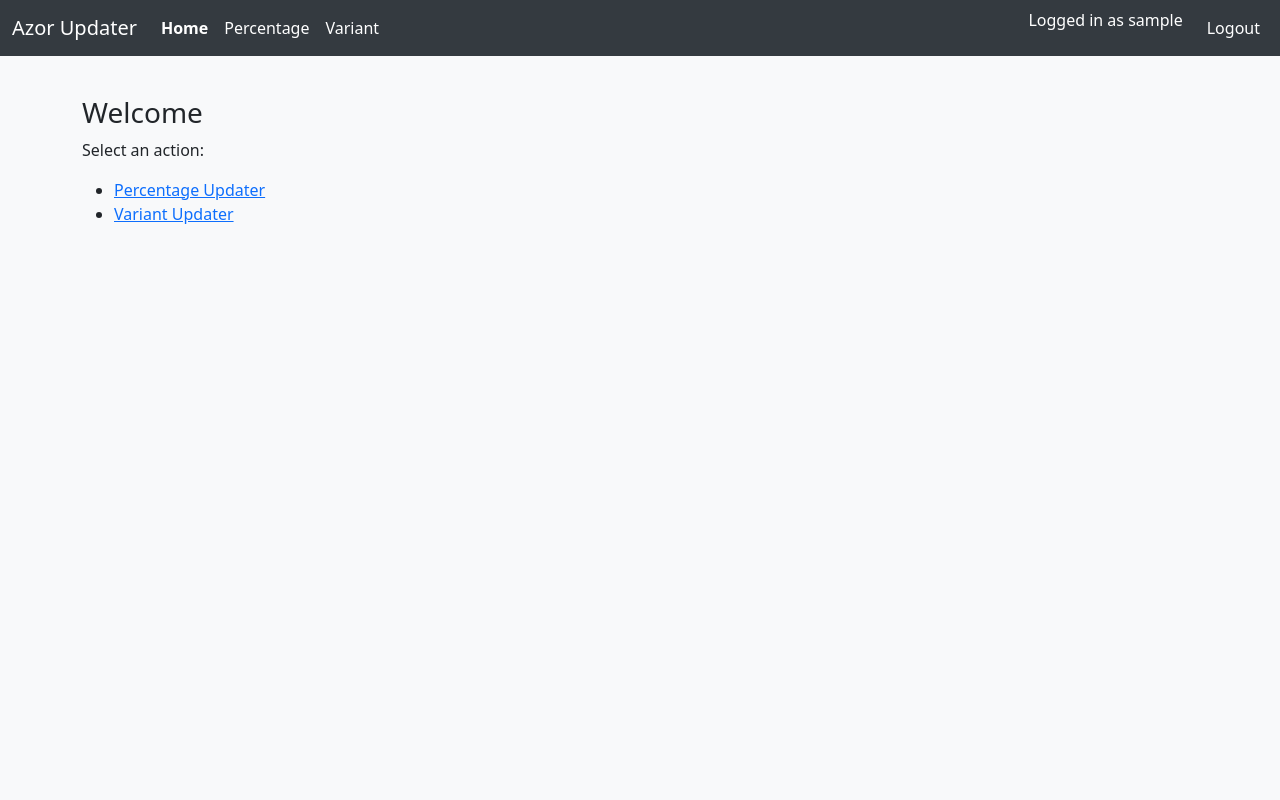
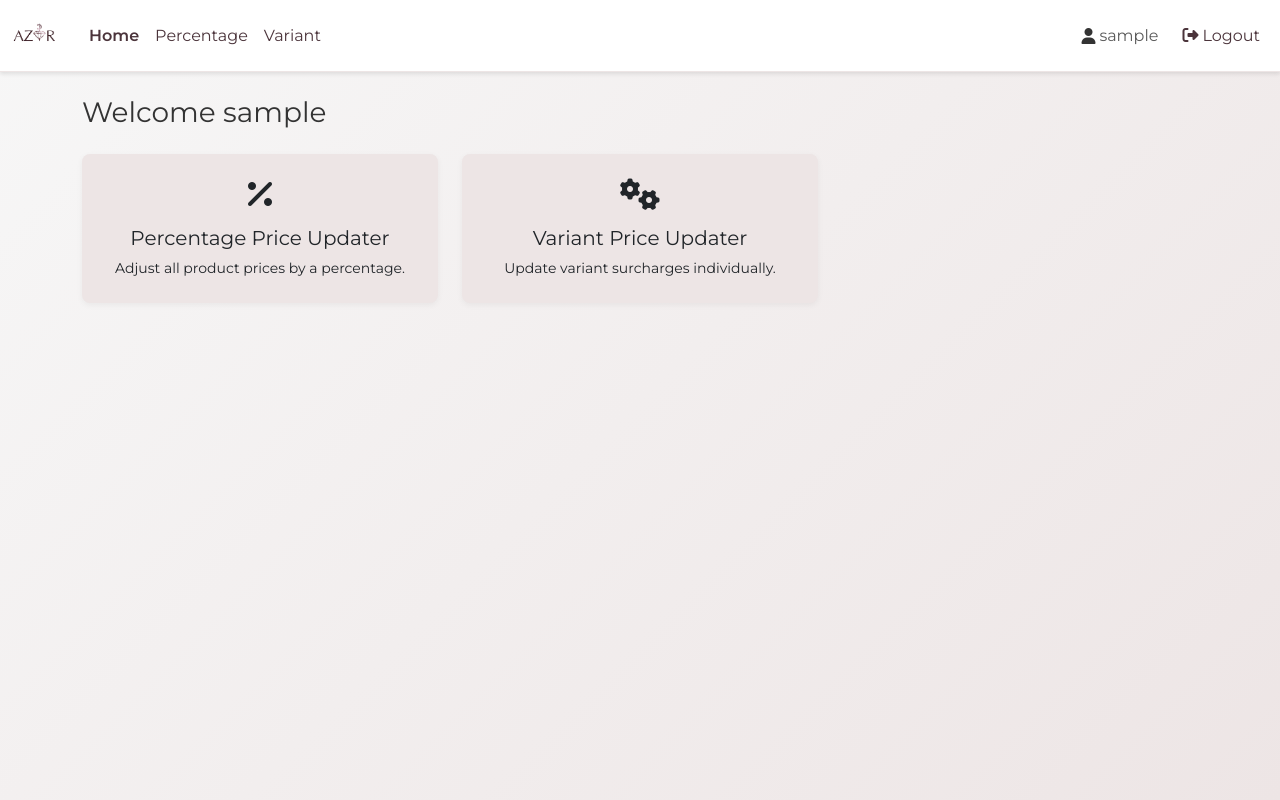
Before and after one commit to AGUENAOU-AYOUB/Azor-App, a Flask app: page / in a window 1280 px wide. Run offline with Flask 3, Linux system fonts and the light colour scheme; the visitor is signed in with stand-in values (Sample User, id 1).

Commit message:
Show username on home page

```diff
--- a/webapp/routes.py
+++ b/webapp/routes.py
@@ -67,6 +67,7 @@ def variant_updater():
     return render_template('variant.html', surcharges=surcharges)
 
 
+
 def stream_job(cmd):
     job_id = enqueue(cmd)
 
--- a/webapp/static/style.css
+++ b/webapp/static/style.css
@@ -1,23 +1,39 @@
 :root {
-    --primary-color: #b8860b;
-    --dark-color: #3b2c20;
-    --light-bg: #f9f8f6;
+    --primary-color: #4B343B;
+    --secondary-color: #6C5158;
+    --accent-color: #D4A3A6;
+    --highlight-color: #EDE5E5;
+    --neutral-dark: #333333;
+    --neutral-light: #F7F7F7;
 }
 
 body {
-    font-family: 'Poppins', 'Inter', sans-serif;
-    background: linear-gradient(135deg, var(--light-bg), #f0e8d9);
-    color: #212529;
+    font-family: 'Montserrat', 'Poppins', sans-serif;
+    background: linear-gradient(135deg, var(--neutral-light), var(--highlight-color));
+    color: var(--neutral-dark);
     min-height: 100vh;
 }
 
 .navbar {
     background: #ffffff;
     box-shadow: 0 2px 4px rgba(0, 0, 0, 0.1);
+    border-bottom: 1px solid var(--highlight-color);
 }
 
 .navbar-brand img {
-    height: 40px;
+    height: 45px;
+}
+
+.nav-link {
+    color: var(--primary-color) !important;
+}
+
+.nav-link:hover {
+    color: var(--secondary-color) !important;
+}
+
+.nav-link.active {
+    font-weight: 600;
 }
 
 .btn-brand {
@@ -25,6 +41,12 @@ body {
     border: none;
     color: #fff;
     transition: opacity 0.2s ease;
+}
+
+.btn-secondary {
+    background: var(--secondary-color);
+    border: none;
+    color: #fff;
 }
 
 .btn-brand:hover {
@@ -35,21 +57,25 @@ body {
     border: none;
     border-radius: 0.5rem;
     box-shadow: 0 2px 6px rgba(0, 0, 0, 0.05);
+    background: var(--highlight-color);
 }
 
 .service-card {
-    transition: transform 0.2s ease;
+    transition: transform 0.2s ease, box-shadow 0.2s ease;
 }
 
 .service-card:hover {
     transform: translateY(-5px);
+    box-shadow: 0 4px 8px rgba(0, 0, 0, 0.08);
 }
 
-.table thead {
-    background: var(--dark-color);
-    color: #fff;
+#log {
+    background: var(--highlight-color);
+    border: 1px solid rgba(0, 0, 0, 0.1);
+    border-radius: 0.25rem;
+    padding: 0.75rem;
 }
 
-.table-striped tbody tr:nth-of-type(odd) {
-    background-color: rgba(0, 0, 0, 0.02);
+.spinner-border.text-primary {
+    color: var(--primary-color);
 }
--- a/webapp/templates/base.html
+++ b/webapp/templates/base.html
@@ -4,21 +4,21 @@
     <meta charset="utf-8">
     <meta name="viewport" content="width=device-width, initial-scale=1">
     <link href="https://cdn.jsdelivr.net/npm/bootstrap@5.3.0/dist/css/bootstrap.min.css" rel="stylesheet">
+    <link href="https://fonts.googleapis.com/css2?family=Montserrat:wght@400;600&family=Poppins:wght@400;600&display=swap" rel="stylesheet">
+    <link rel="stylesheet" href="https://cdnjs.cloudflare.com/ajax/libs/font-awesome/6.5.0/css/all.min.css" integrity="sha512-9lw2gfbzXGBw64frtB54HuZk7sP6/Iex9jYYmZC9U1E4Yzmyd2zh1SeDsICoZ6irMIXgYYWf0iD98s+DAaYEiw==" crossorigin="anonymous" referrerpolicy="no-referrer" />
+    <link rel="stylesheet" href="{{ url_for('static', filename='style.css') }}">
     <title>Azor Price Updater</title>
-    <style>
-        body { background-color: #f8f9fa; }
-        .navbar { background-color: #343a40; }
-        .navbar-brand, .nav-link, .navbar-text { color: #fff !important; }
-        .nav-link.active { font-weight: bold; }
-        .btn-brand { background-color: #008cba; color: #fff; }
-        h3, h5 { margin-top: 1rem; }
-    </style>
 </head>
 <body>
 <nav class="navbar navbar-expand-lg">
   <div class="container-fluid">
-    <a class="navbar-brand" href="/">Azor Updater</a>
-    <div class="collapse navbar-collapse">
+    <a class="navbar-brand d-flex align-items-center" href="{{ url_for('main.home') }}">
+      <img src="{{ url_for('static', filename='assets/logo/473718710_1348387132818131_72892133825066643_n-removebg-preview_1.png') }}" alt="Azor logo" class="me-2">
+    </a>
+    <button class="navbar-toggler" type="button" data-bs-toggle="collapse" data-bs-target="#navbarNav">
+      <span class="navbar-toggler-icon"></span>
+    </button>
+    <div class="collapse navbar-collapse" id="navbarNav">
       {% if session.get('user') %}
       <ul class="navbar-nav me-auto mb-2 mb-lg-0">
         <li class="nav-item">
@@ -32,8 +32,13 @@
         </li>
       </ul>
       <ul class="navbar-nav ms-auto">
-        <li class="nav-item"><span class="navbar-text me-3">Logged in as {{ session['user'] }}</span></li>
-        <li class="nav-item"><a class="nav-link" href="{{ url_for('auth.logout') }}">Logout</a></li>
+        <li class="nav-item d-flex align-items-center me-3">
+          <i class="fa-solid fa-user me-1"></i>
+          <span class="navbar-text">{{ session['user'] }}</span>
+        </li>
+        <li class="nav-item">
+          <a class="nav-link" href="{{ url_for('auth.logout') }}"><i class="fa-solid fa-right-from-bracket me-1"></i>Logout</a>
+        </li>
       </ul>
       {% endif %}
     </div>
--- a/webapp/templates/home.html
+++ b/webapp/templates/home.html
@@ -1,9 +1,24 @@
 {% extends 'base.html' %}
 {% block content %}
-<h3>Welcome</h3>
-<p>Select an action:</p>
-<ul>
-  <li><a href="{{ url_for('main.percentage_updater') }}">Percentage Updater</a></li>
-  <li><a href="{{ url_for('main.variant_updater') }}">Variant Updater</a></li>
-</ul>
+<h3 class="mb-4">Welcome {{ session['user'] }}</h3>
+<div class="row g-4">
+  <div class="col-md-6 col-lg-4">
+    <a href="{{ url_for('main.percentage_updater') }}" class="text-decoration-none text-reset">
+      <div class="card service-card h-100 text-center p-4">
+        <i class="fa-solid fa-percent fa-2x mb-3"></i>
+        <h5 class="card-title">Percentage Price Updater</h5>
+        <p class="card-text small">Adjust all product prices by a percentage.</p>
+      </div>
+    </a>
+  </div>
+  <div class="col-md-6 col-lg-4">
+    <a href="{{ url_for('main.variant_updater') }}" class="text-decoration-none text-reset">
+      <div class="card service-card h-100 text-center p-4">
+        <i class="fa-solid fa-gears fa-2x mb-3"></i>
+        <h5 class="card-title">Variant Price Updater</h5>
+        <p class="card-text small">Update variant surcharges individually.</p>
+      </div>
+    </a>
+  </div>
+</div>
 {% endblock %}
```
Also changed, not shown: webapp/templates/login.html (+11 -5 lines), webapp/templates/percentage.html (+11 -7 lines), webapp/templates/variant.html (+4 -4 lines).
